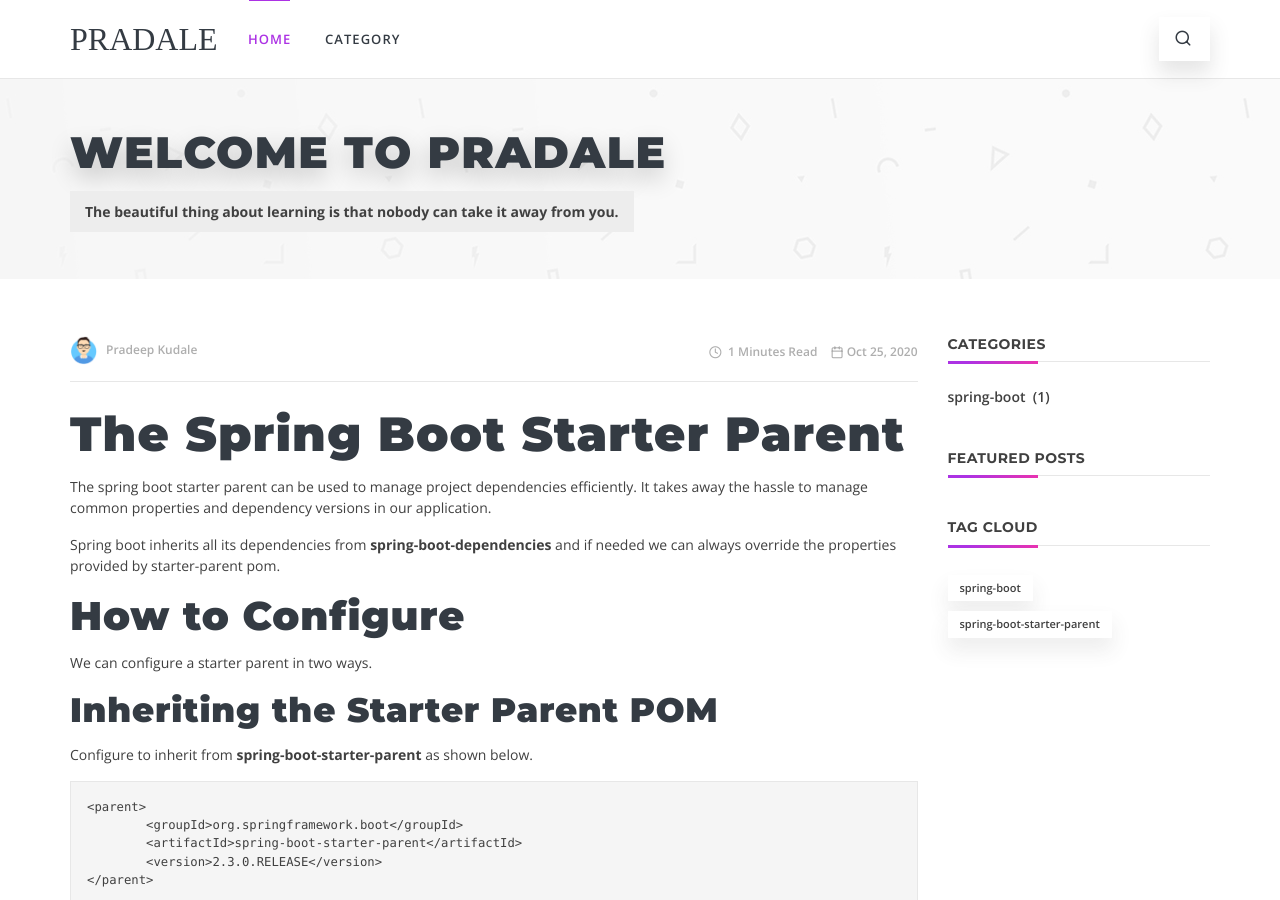
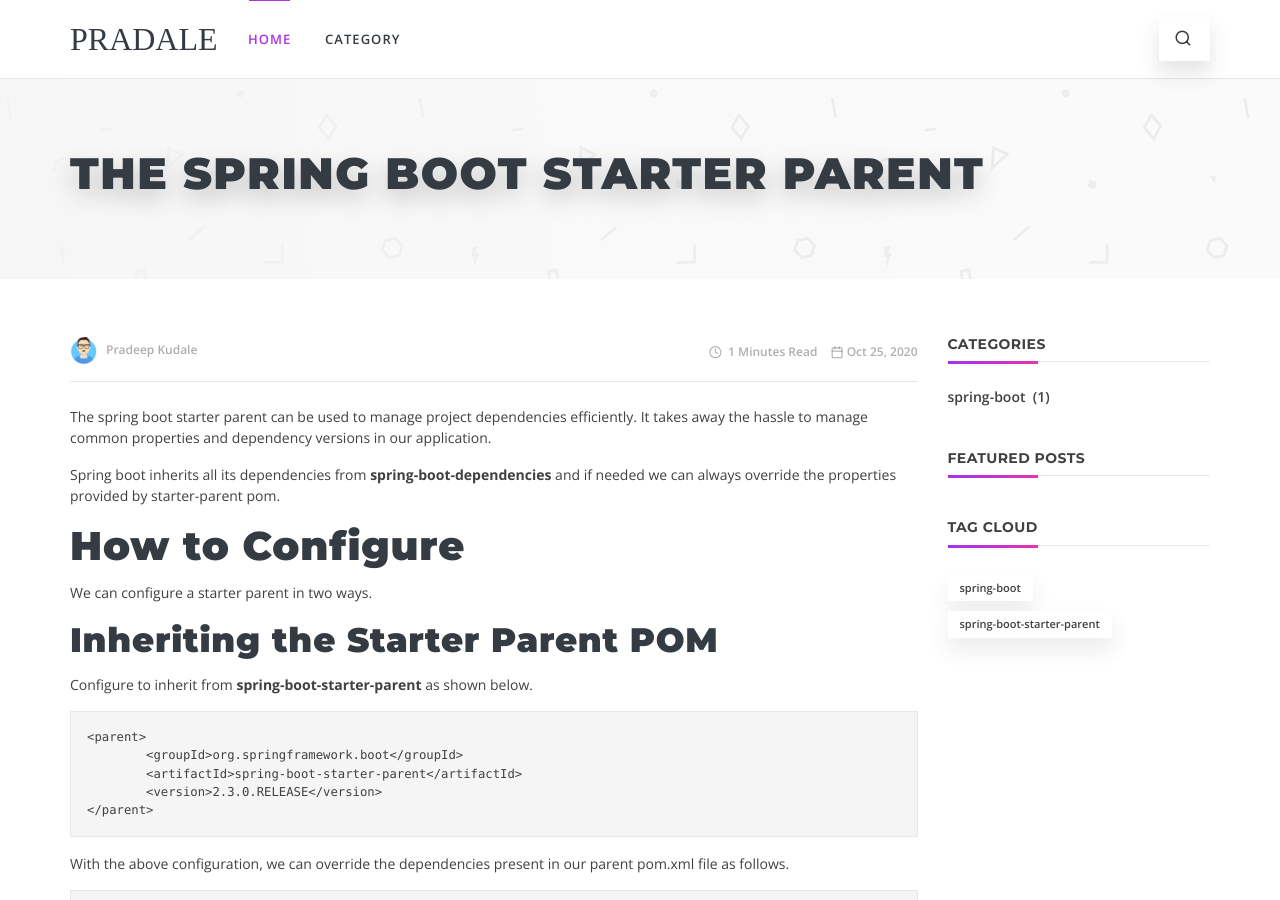
Before and after one commit to pradeepkudale/pradale, a Jekyll site: the page built from _posts/2020-10-25-the-spring-boot-starter-parent.md, in a window 1280 px wide and 900 px high. Built offline with Jekyll 4.4.1, drawn with Linux system fonts in a browser that asks for light colours.

Commit message:
Spring boot starter parent post. Add fixes

```diff
--- a/_includes/createx/post-breadcrumb.html
+++ b/_includes/createx/post-breadcrumb.html
@@ -1,7 +1,6 @@
 <!-- Page Title-->
 <div class="page-title d-flex" aria-label="Page title" style="background-image: url({{site.baseurl}}/assets/img/page-title/blog-pattern.jpg);">
     <div class="container text-left align-self-center">
-        <h1 class="page-title-heading">WELCOME TO PRADALE</h1>
-        <div class="page-title-subheading"><strong>The beautiful thing about learning is that nobody can take it away from you.</strong></div>
+        <h1 class="page-title-heading">{{page.title}}</h1>
     </div>
 </div>
```
Also changed, not shown: _posts/2020-10-25-the-spring-boot-starter-parent.md (+1 -2 lines).
